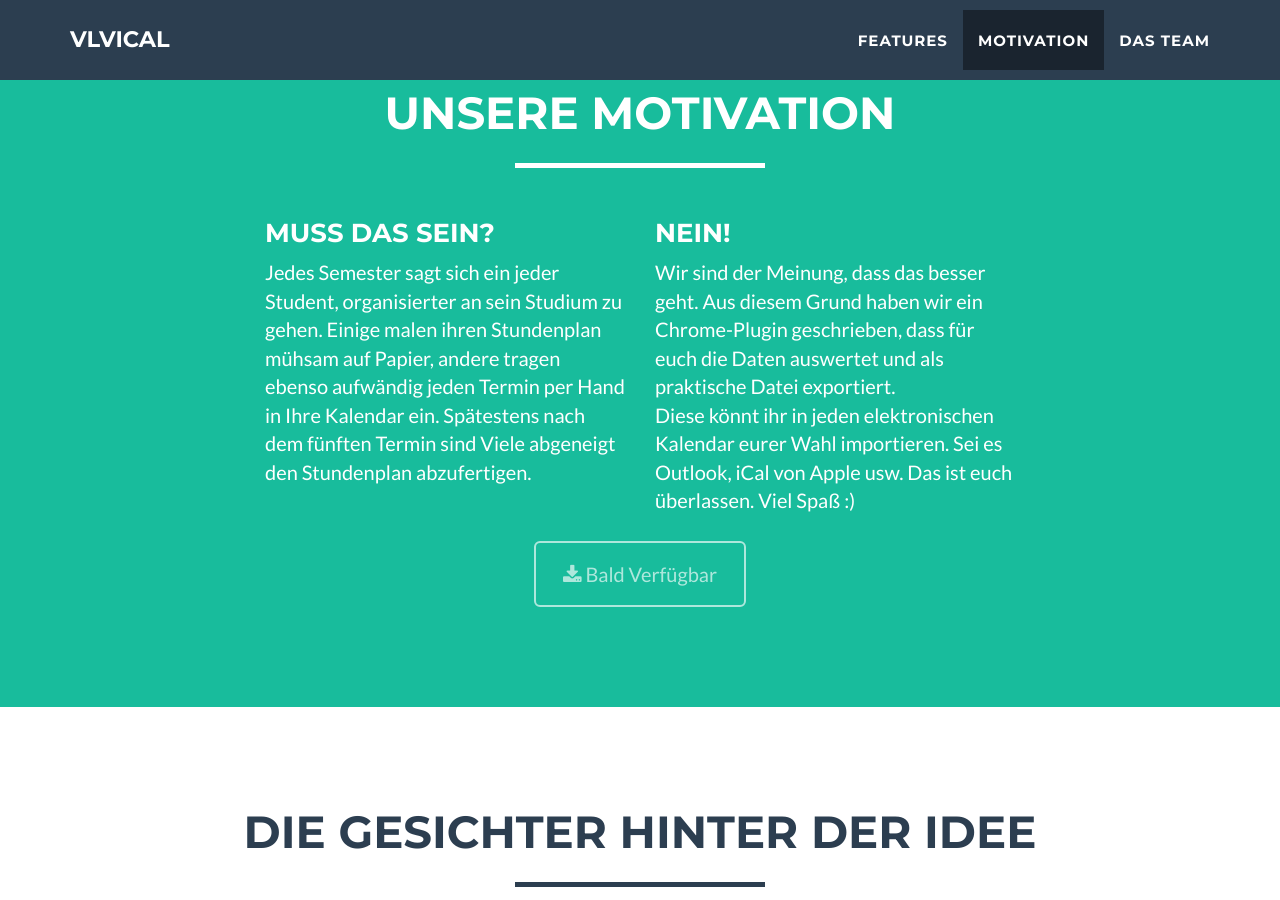
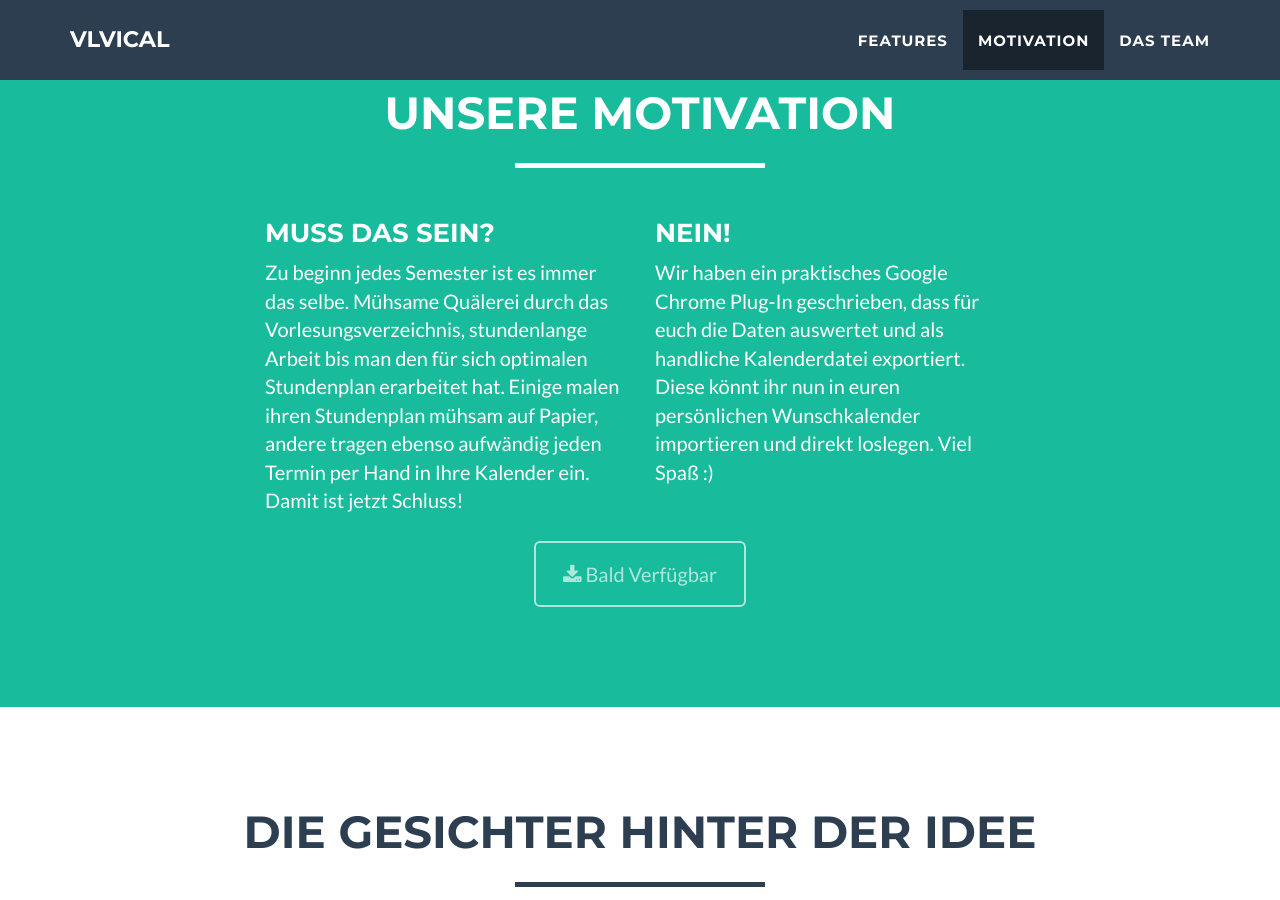
Before and after one commit to vlvical/vlvical.github.io, a Jekyll site: the page built from index.html, in a window 1280 px wide and 900 px high, scrolled down 1955 px. Built offline with Jekyll 4.4.1, drawn with Linux system fonts in a browser that asks for light colours.

Commit message:
Update about.html
update text

```diff
--- a/_includes/about.html
+++ b/_includes/about.html
@@ -10,12 +10,11 @@
             <div class="row">
                 <div class="col-lg-4 col-lg-offset-2">
                     <h3>Muss das sein?</h3>
-                    <p>Jedes Semester sagt sich ein jeder Student, organisierter an sein Studium zu gehen. Einige malen ihren Stundenplan mühsam auf Papier, andere tragen ebenso aufwändig jeden Termin per Hand in Ihre Kalendar ein. Spätestens nach dem fünften Termin sind Viele abgeneigt den Stundenplan abzufertigen.</p>
+                    <p>Zu beginn jedes Semester ist es immer das selbe. Mühsame Quälerei durch das Vorlesungsverzeichnis, stundenlange Arbeit bis man den für sich optimalen Stundenplan erarbeitet hat. Einige malen ihren Stundenplan mühsam auf Papier, andere tragen ebenso aufwändig jeden Termin per Hand in Ihre Kalender ein. Damit ist jetzt Schluss!</p>
                 </div>
                 <div class="col-lg-4">
                 <h3>Nein!</h3>
-                    <p>Wir sind der Meinung, dass das besser geht. Aus diesem Grund haben wir ein Chrome-Plugin geschrieben, dass für euch die Daten auswertet und als praktische Datei exportiert. <br>
-                    Diese könnt ihr in jeden elektronischen Kalendar eurer Wahl importieren. Sei es Outlook, iCal von Apple usw. Das ist euch überlassen. Viel Spaß :) </p>
+                    <p>Wir haben ein praktisches Google Chrome Plug-In geschrieben, dass für euch die Daten auswertet und als handliche Kalenderdatei exportiert. Diese könnt ihr nun in euren persönlichen Wunschkalender importieren und direkt loslegen. Viel Spaß :)</p>
                 </div>
                 <div class="col-lg-8 col-lg-offset-2 text-center">
                     <a href="#" class="btn btn-lg btn-outline" disabled="disabled">
```
